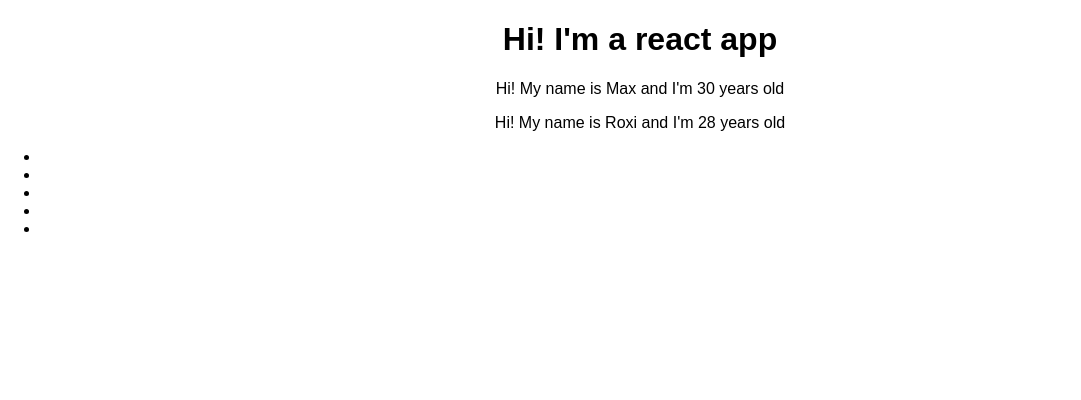
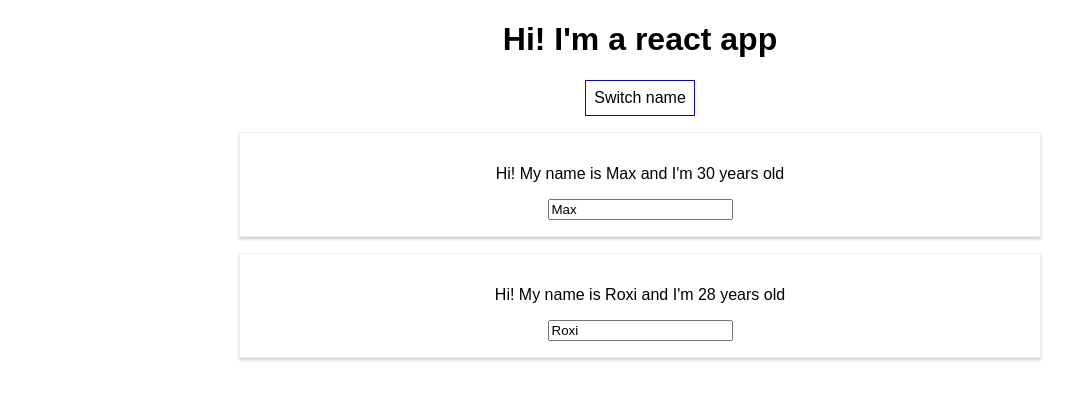
Before and after one commit to rcioara/react-start, a React (Create React App) app: page / in a window 1280 px wide. Shown: the top 400 px of the page, without its empty margins (0-1081 px from the left). Built offline with nearby package versions, Linux system fonts and the light colour scheme.

Commit message:
event handle & styling

```diff
--- a/public/index.html
+++ b/public/index.html
@@ -26,15 +26,6 @@
       You need to enable JavaScript to run this app.
     </noscript>
     <div id="root"></div>
-    <div>
-      <ul>
-        <li></li>
-        <li></li>
-        <li></li>
-        <li></li>
-        <li></li>
-      </ul>
-    </div>
     <!--
       This HTML file is a template.
       If you open it directly in the browser, you will see an empty page.
--- a/src/App.js
+++ b/src/App.js
@@ -5,15 +5,46 @@ import Person from './Person/Person';
 class App extends Component {
   state = {
     persons: [
-      {name: 'Max', age: '30'},
-      {name: 'Roxi', age: '28'}
+      {id: 1, name: 'Max', age: '30'},
+      {id: 2, name: 'Roxi', age: '28'}
     ]
   };
+
+  switchNameHandler = (newName) => {
+      this.setState({persons: [
+        {id: 1, name: newName, age: '30'},
+        {id: 2, name: 'Roxana', age: '28'}
+      ]});
+  }
+
+  changeNameHandler = (event) => {
+    this.setState({persons: [
+      {id: 1, name: event.target.value, age: '30'},
+      {id: 2, name: 'Roxana', age: '28'}
+    ]});
+  }
+
   render() {
+    const style = {
+      backgroundColor: 'white',
+      font: 'inherit',
+      border: '1px solid blue',
+      padding: '8px'
+    }
     return (
       <div className="App">
         <h1>Hi! I'm a react app</h1>
-        {this.state.persons.map(el => {return (<Person name={el.name} age={el.age} />)})}
+        <button style={style}
+                onClick={this.switchNameHandler.bind(this, 'Maxzxc!')}>
+                Switch name
+        </button>
+        {this.state.persons.map(el => {
+          return ( <Person click={this.switchNameHandler.bind(this, 'Max!')}
+                           key={el.id}
+                           name={el.name}
+                           age={el.age}
+                           change={this.changeNameHandler}/>)
+          })}
       </div>
     );
   }
--- /dev/null
+++ b/src/Person/Person.css
@@ -0,0 +1,8 @@
+.Person {
+    width: 60%;
+    margin: 16px auto;
+    border: 1px solid #eee;
+    box-shadow: 0 2px 3px #ccc;
+    padding: 16px;
+    text-align: center;
+}
--- a/src/Person/Person.js
+++ b/src/Person/Person.js
@@ -1,8 +1,12 @@
 import React from 'react';
+import './Person.css';
 
 const Person = (props) => {
     return (
-        <p>Hi! My name is {props.name} and I'm {props.age} years old</p>
+        <div className="Person">
+            <p onClick={props.click}> Hi! My name is {props.name} and I'm {props.age} years old</p>
+            <input type="text" onChange={props.change} value={props.name}></input>
+        </div>
     );
 }
 
```
